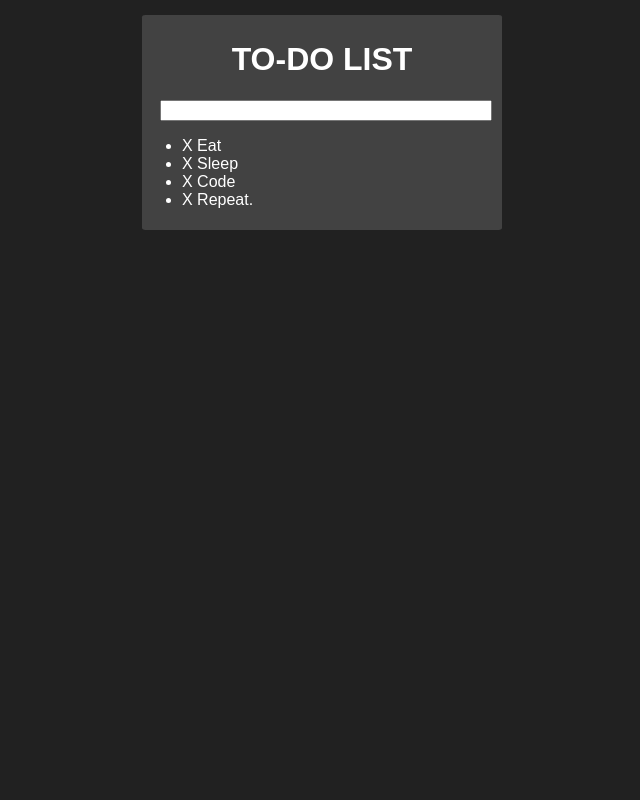
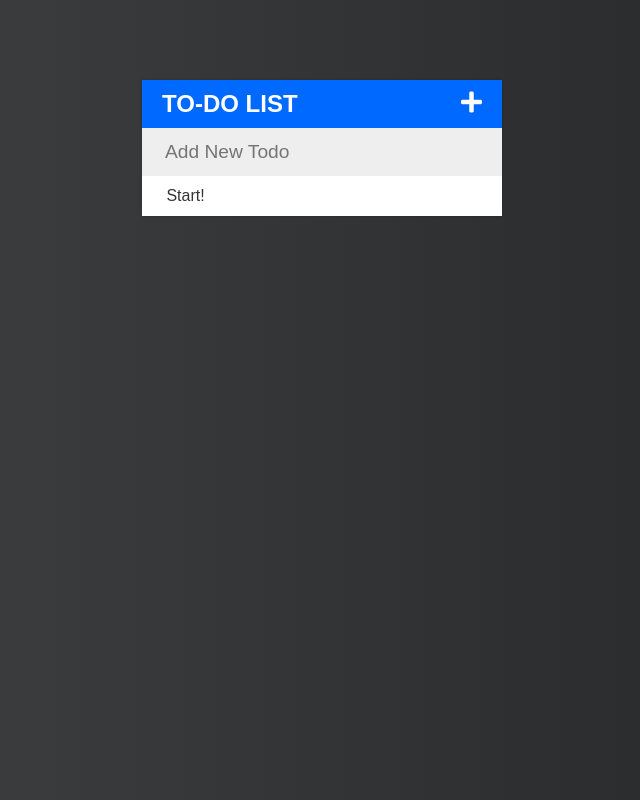
Before and after one commit to vipulchodankar/todo-list, a plain HTML site: page public/index.html in a window 1280 px wide. Shown: the whole page, without its empty margins (318-958 px from the left). Drawn offline with nearby package versions, Linux system fonts and the light colour scheme.

Commit message:
Updated styling

```diff
--- a/public/css/style.css
+++ b/public/css/style.css
@@ -1,26 +1,87 @@
 body {
-  background: #212121;
+  font-family: Arial, Helvetica, sans-serif;
+  font-size: 16px;
+  background: #232526;
+  background: -webkit-linear-gradient(to right, #414345, #232526);
+  background: linear-gradient(to right, #414345, #232526);
+}
+
+h1 {
+  text-transform: uppercase;
+  background: #0069ff;
   color: #fff;
-  font-family: Arial, Helvetica, sans-serif;
+  margin: 0;
+  padding: 10px 20px;
+  font-size: 1.5rem;
+  font-weight: 600;
+}
+
+h1 i {
+  float: right;
 }
 
 #container {
   background: #424242;
   max-width: 360px;
-  margin: 15px auto;
+  margin: 10vh auto;
   border-radius: 1%;
-  padding-top: 5px;
-  padding-bottom: 5px;
-}
-
-h1 {
-  text-align: center;
-  text-transform: uppercase;
+  box-shadow: 0 0 3px rgba(0, 0, 0, 0.2);
 }
 
 input {
-  width: 90%;
-  margin-left: 5%;
+  width: 100%;
+  font-size: 1.2rem;
+  background: #eee;
+  color: #0069ff;
+  padding: 10px 10px 10px 20px;
+  box-sizing: border-box;
+  -moz-box-sizing: border-box;
+  -webkit-box-sizing: border-box;
+  border: 3px solid rgba(0, 0, 0, 0);
+}
+
+input:focus {
+  background: #fff;
+  border: 3px solid #0069ff;
+  outline: none;
+}
+
+ul {
+  list-style: none;
+  margin: 0;
+  padding: 0;
+}
+
+li {
+  background: #fff;
+  height: 40px;
+  line-height: 40px;
+  color: #333;
+  font-weight: 500;
+}
+
+li:nth-child(2n) {
+  background: #eee;
+}
+
+span {
+  background: #e74c3c;
+  height: 40px;
+  margin-right: 20px;
+  text-align: center;
+  color: #fff;
+  display: inline-block;
+  width: 0;
+  opacity: 0;
+  transition: all linear 0.3s;
+  -moz-transition: all linear 0.3s;
+  -o-transition: all linear 0.3s;
+  -webkit-transition: all linear 0.3s;
+}
+
+li:hover span {
+  width: 40px;
+  opacity: 1;
 }
 
 .completed {
--- a/public/index.html
+++ b/public/index.html
@@ -16,15 +16,14 @@
 
   <body>
     <div id="container">
-      <h1>To-Do List</h1>
+      <h1>To-Do List <i class="fas fa-plus"></i></h1>
 
-      <input type="text" name="" id="" />
+      <input type="text" name="" id="" placeholder="Add New Todo" />
 
       <ul>
-        <li><span>X</span> Eat</li>
-        <li><span>X</span> Sleep</li>
-        <li><span>X</span> Code</li>
-        <li><span>X</span> Repeat.</li>
+        <li>
+          <span><i class="far fa-trash-alt"></i></span> Start!
+        </li>
       </ul>
     </div>
 
--- a/public/js/script.js
+++ b/public/js/script.js
@@ -14,7 +14,13 @@ $("ul").on("click", "span", function(event) {
 $("input[type='text']").keypress(function(event) {
   if (event.which === 13) {
     var todoText = $(this).val();
-    $("ul").append("<li><span>X</span> " + todoText + "</li>");
+    $("ul").append(
+      "<li><span><i class='far fa-trash-alt'></i></span> " + todoText + "</li>"
+    );
     $(this).val("");
   }
 });
+
+$("h1 i").click(function() {
+  $("input[type='text']").fadeToggle(400);
+});
```
